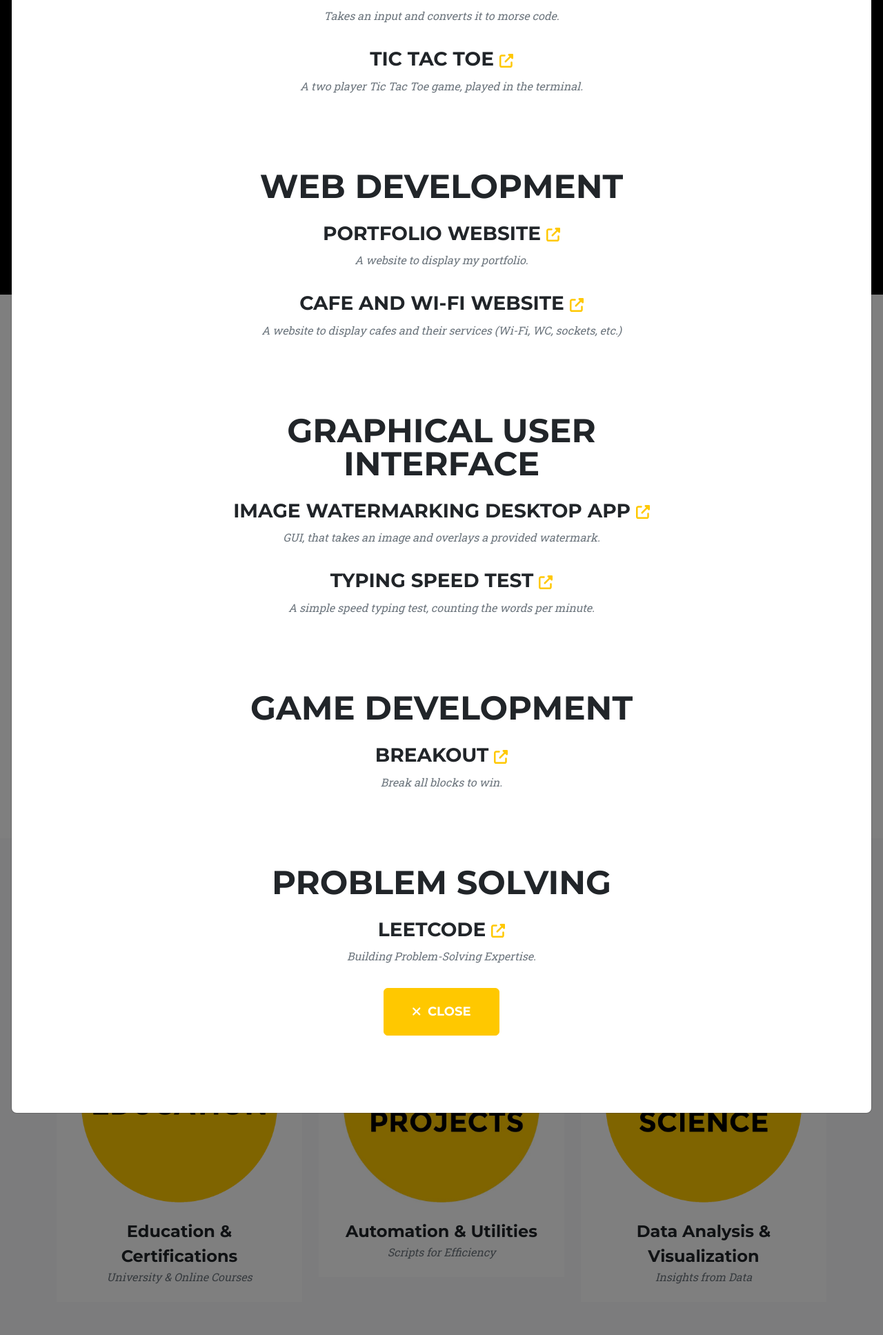
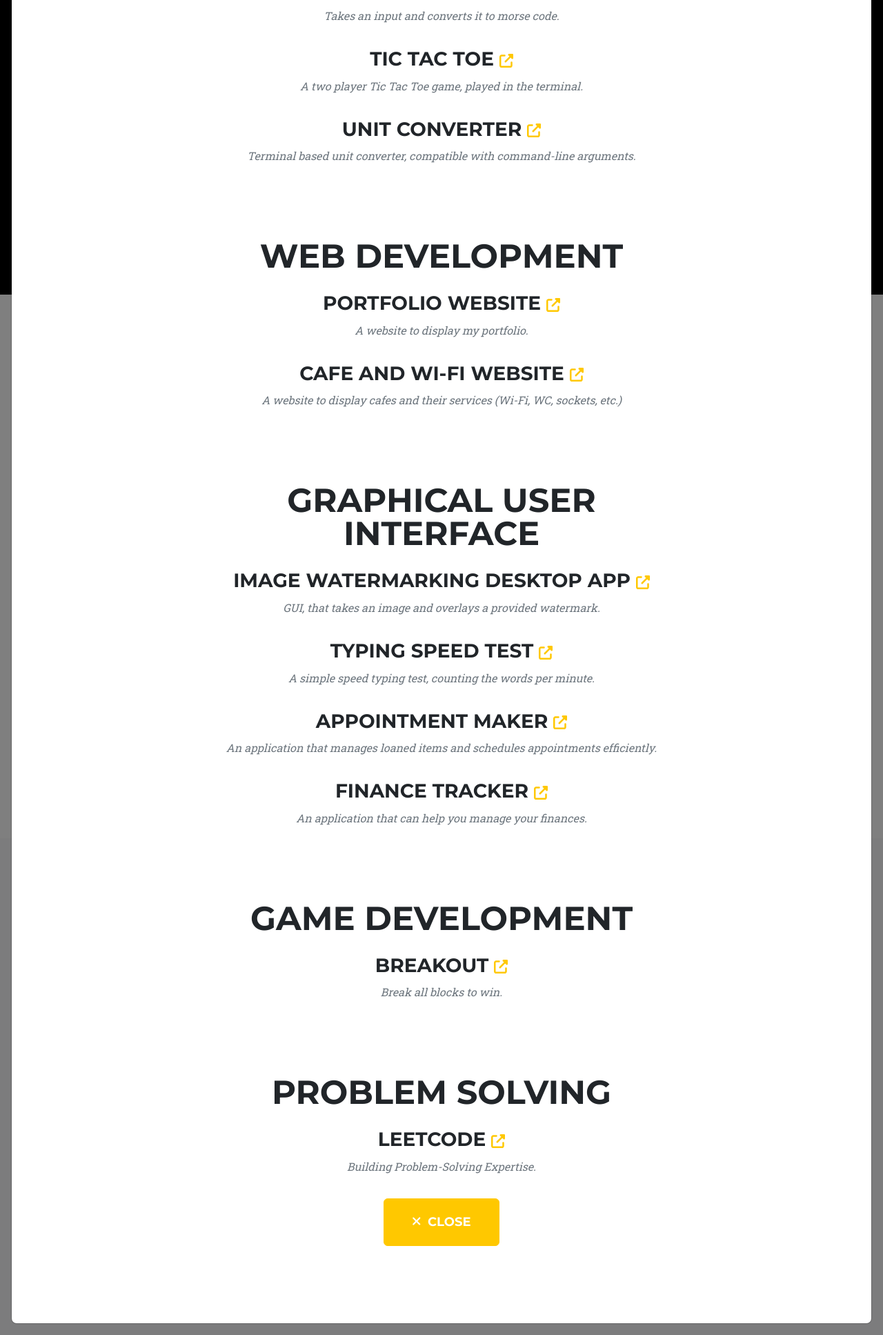
Before and after one commit to EikeHanel/Portfolio-Website, a Flask app: page / in a window 1280 px wide, after a click that opens the changed part. Shown: the part 510-2445 px from the top of the page at 69% size. Run offline with Flask 3, Linux system fonts and the light colour scheme; some libraries are stand-ins or nearby versions.

Commit message:
Add new coding projects

```diff
--- a/templates/index.html
+++ b/templates/index.html
@@ -710,7 +710,7 @@
                             <div class="col-lg-8">
                                 <div class="modal-body">
 
-                                    <!-- Project details-->
+                                    <!-- Python Scripting -->
                                     <img class="img-fluid d-block mx-auto" src="static/assets/img/portfolio/h_code.jpg" alt="Code" />
                                     <div>
                                         <h2 class="text-uppercase" style="padding-bottom: 20px;">Python Scripting</h2>
@@ -732,7 +732,18 @@
                                         <p class="item-intro text-muted">
                                             A two player Tic Tac Toe game, played in the terminal.
                                         </p>
+                                        <h3 class="text-uppercase">
+                                            Unit Converter
+                                            <a href="https://github.com/EikeHanel/unit_converter" target="_blank">
+                                            <i class="fas fa-external-link-alt link-icon"></i>
+                                            </a>
+                                        </h3>
+                                        <p class="item-intro text-muted">
+                                            Terminal based unit converter, compatible with command-line arguments.
+                                        </p>
                                     </div>
+
+                                    <!-- Web Development -->
 
                                     <div style="padding-top: 75px;">
                                         <h2 class="text-uppercase" style="padding-bottom: 20px;">Web Development</h2>
@@ -756,6 +767,8 @@
                                         </p>
                                     </div>
 
+                                    <!-- Graphical User Interface -->
+
                                     <div style="padding-top: 75px;">
                                         <h2 class="text-uppercase" style="padding-bottom: 20px;">Graphical User Interface</h2>
 
@@ -775,7 +788,23 @@
                                             </a>
                                         </h3>
                                         <p class="item-intro text-muted">A simple speed typing test, counting the words per minute.</p>
+                                        <h3 class="text-uppercase">
+                                            Appointment Maker
+                                            <a href="https://github.com/EikeHanel/appointment_maker" target="_blank">
+                                            <i class="fas fa-external-link-alt link-icon"></i>
+                                            </a>
+                                        </h3>
+                                        <p class="item-intro text-muted">An application that manages loaned items and schedules appointments efficiently.</p>
+                                        <h3 class="text-uppercase">
+                                            Finance Tracker
+                                            <a href="https://github.com/EikeHanel/finance_tracker" target="_blank">
+                                            <i class="fas fa-external-link-alt link-icon"></i>
+                                            </a>
+                                        </h3>
+                                        <p class="item-intro text-muted">An application that can help you manage your finances.</p>
                                     </div>
+
+                                    <!-- Game Development -->
 
                                     <div style="padding-top: 75px;">
                                         <h2 class="text-uppercase" style="padding-bottom: 20px;">Game Development</h2>
@@ -789,6 +818,8 @@
                                             Break all blocks to win.
                                         </p>
                                     </div>
+
+                                    <!-- Problem Solving -->
 
                                     <div style="padding-top: 75px;">
                                         <h2 class="text-uppercase" style="padding-bottom: 20px;">Problem Solving</h2>
```
